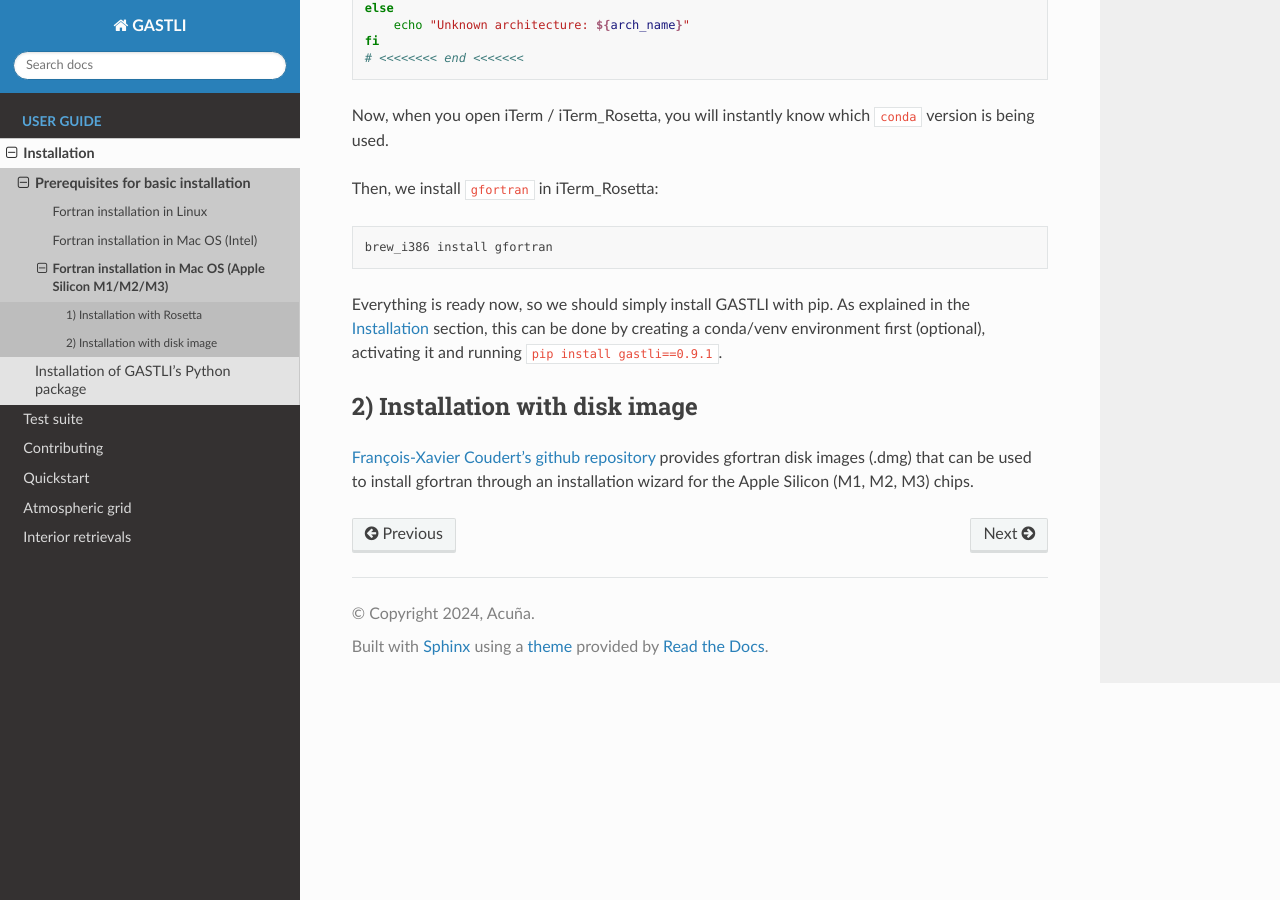
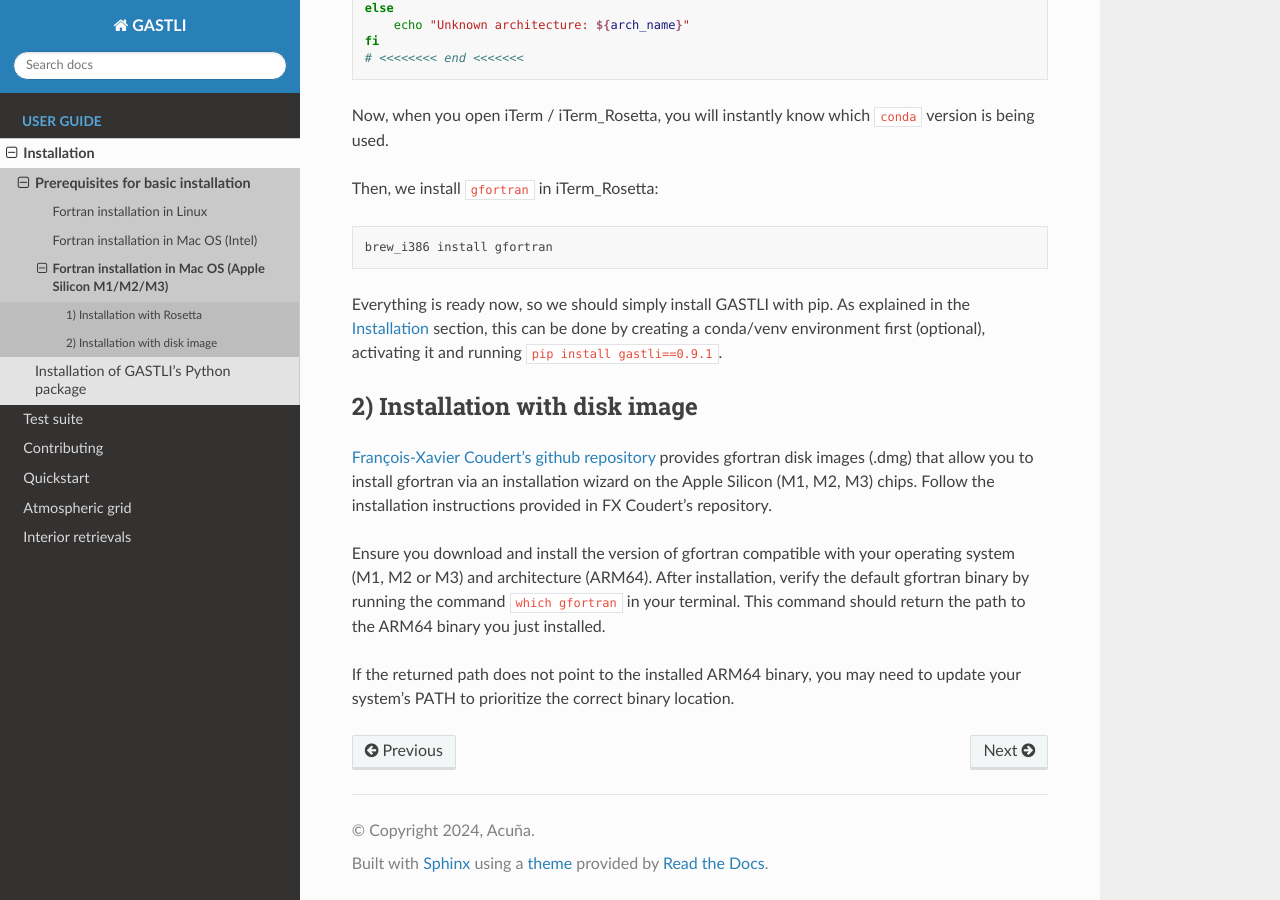
Before and after one commit to lorenaacuna/GASTLI, a Sphinx documentation site: the page built from docs/source/macos_arm64_install.rst, in a window 1280 px wide and 900 px high, scrolled down 2822 px. Built offline with Sphinx 7.4.7 and the Read the Docs theme 3.1.0, drawn with Linux system fonts in a browser that asks for light colours.

Commit message:
Update macos_arm64_install.rst
Clarify instructions in disk image section

```diff
--- a/docs/source/macos_arm64_install.rst
+++ b/docs/source/macos_arm64_install.rst
@@ -139,4 +139,8 @@ Everything is ready now, so we should simply install GASTLI with pip. As explain
 2) Installation with disk image
 ~~~~~~~~~~~~~~~~~~~~~~~~~~~~
 
-`François-Xavier Coudert’s github repository <https://github.com/fxcoudert/gfortran-for-macOS>`_ provides gfortran disk images (.dmg) that can be used to install gfortran through an installation wizard for the Apple Silicon (M1, M2, M3) chips.
+`François-Xavier Coudert’s github repository <https://github.com/fxcoudert/gfortran-for-macOS>`_ provides gfortran disk images (.dmg) that allow you to install gfortran via an installation wizard on the Apple Silicon (M1, M2, M3) chips. Follow the installation instructions provided in FX Coudert's repository.
+
+Ensure you download and install the version of gfortran compatible with your operating system (M1, M2 or M3) and architecture (ARM64). After installation, verify the default gfortran binary by running the command ``which gfortran`` in your terminal. This command should return the path to the ARM64 binary you just installed.
+
+If the returned path does not point to the installed ARM64 binary, you may need to update your system's PATH to prioritize the correct binary location.
```
